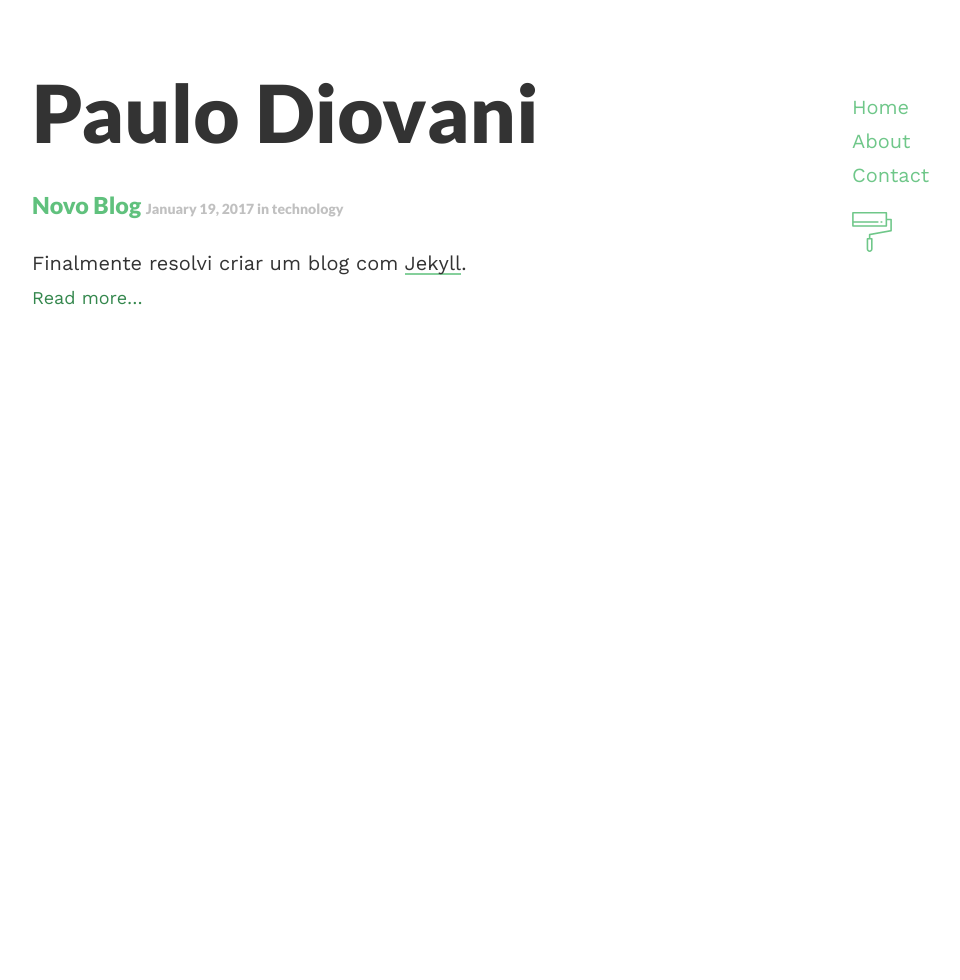
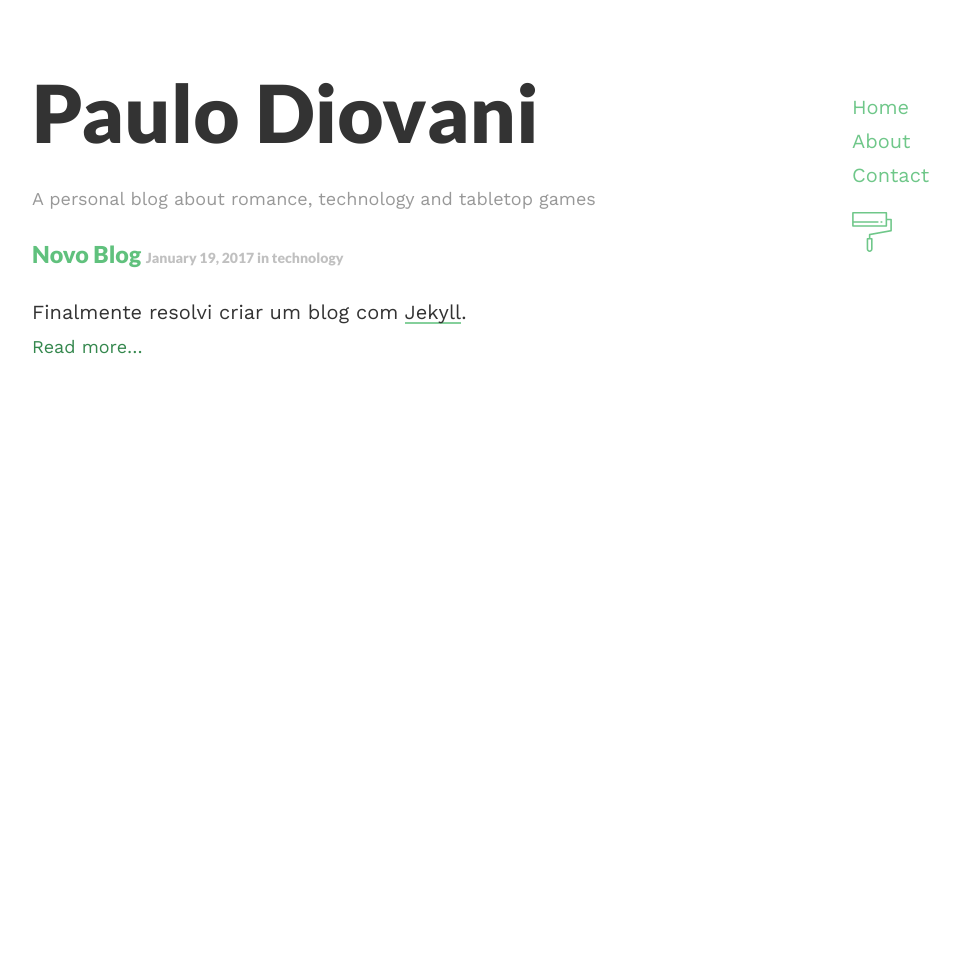
Before and after one commit to paulodiovani/blog.diovani.com, a Jekyll site: the page built from index.html, in a window 1280 px wide. Shown: the whole page, without its empty margins (208-1168 px from the left). Built offline with Jekyll 4.4.1, drawn with Linux system fonts in a browser that asks for light colours; nearby versions of some CDN libraries.

Commit message:
Add site descripion

```diff
--- a/_config.yml
+++ b/_config.yml
@@ -1,6 +1,7 @@
 ### your site title here
 
 title: Paulo Diovani
+description: A personal blog about romance, technology and tabletop games
 baseurl: /blog.diovani.com # name of the repository
 
 social:
--- a/_layouts/default.html
+++ b/_layouts/default.html
@@ -5,6 +5,7 @@ layout: compress
 <html>
 <head>
   <meta charset="utf-8">
+  <meta name="description" content="{{site.description}}">
   <meta name="viewport" content="width=device-width, initial-scale=1">
   <title>{% if page.title %}{{ page.title }} - {{ site.title }}{% else %}{{ site.title }}{% endif %}</title>
   <link href="https://fonts.googleapis.com/css?family=Lato:900|Work+Sans" rel="stylesheet">
@@ -17,6 +18,15 @@ layout: compress
     {{ content }}
   </main>
 
+
+  <aside>
+    {% if page.url != "/" %}
+      <section>
+        <h2>Paulo Diovani</h2>
+        <div class="meta">{{site.description}}</div>
+      </section>
+    {% endif %}
+
     <nav>
       <ul class="menu">
         <li class="menuitem"><a href="{{site.baseurl}}/">Home</a></li>
@@ -27,6 +37,7 @@ layout: compress
 
       <a href="{{site.baseurl}}/"><div class="home"></div></a>
     </nav>
+  </aside>
 
   <script src="https://use.fontawesome.com/75875ac355.js"></script>
   <script src="{{site.baseurl}}/js/theme.min.js"></script>
--- a/_sass/custom.scss
+++ b/_sass/custom.scss
@@ -9,6 +9,7 @@ h3 small {
 .meta {
     font-size: .9em;
     opacity: .5;
+    margin-bottom: 1em;
 }
 
 .excerpt {
--- a/_sass/style.scss
+++ b/_sass/style.scss
@@ -103,22 +103,27 @@ blockquote {
     }
 }
 
-.menu {
-    position: fixed;
+aside {
+    position: absolute;
     top: 50px;
     left: calc(50% + 400px);
     opacity: .9;
-    margin: 0;
     padding: 2em 1em;
 
     &:hover{
         opacity: 1;
     }
 
-    .menuitem {
-        display: block;
-        list-style: none;
+    ul.menu {
+        margin: 0;
+        padding: 0;
+
+        li.menuitem {
+            display: block;
+            list-style: none;
+        }
     }
+
 
     @include media-query($on-laptop) {
         position: relative;
@@ -126,14 +131,15 @@ blockquote {
         left: 0;
         padding: 2em 0;
 
-        .menuitem {
+        ul.menu li.menuitem {
             display: inline-block;
             margin-right: 1em;
+
+            &.theme {
+                display: block;
+            }
         }
 
-        .theme {
-            display: block;
-        }
     }
 }
 
--- a/index.html
+++ b/index.html
@@ -1,7 +1,10 @@
 ---
 layout: default
 ---
-<h1 class="headline">{{site.title}}</h1>
+<section>
+  <h1 class="headline">{{site.title}}</h1>
+  <div class="meta">{{site.description}}</div>
+</section>
 
 {% for post in site.posts %}
 
```
Lines whose indentation alone changed are shown as unchanged.
